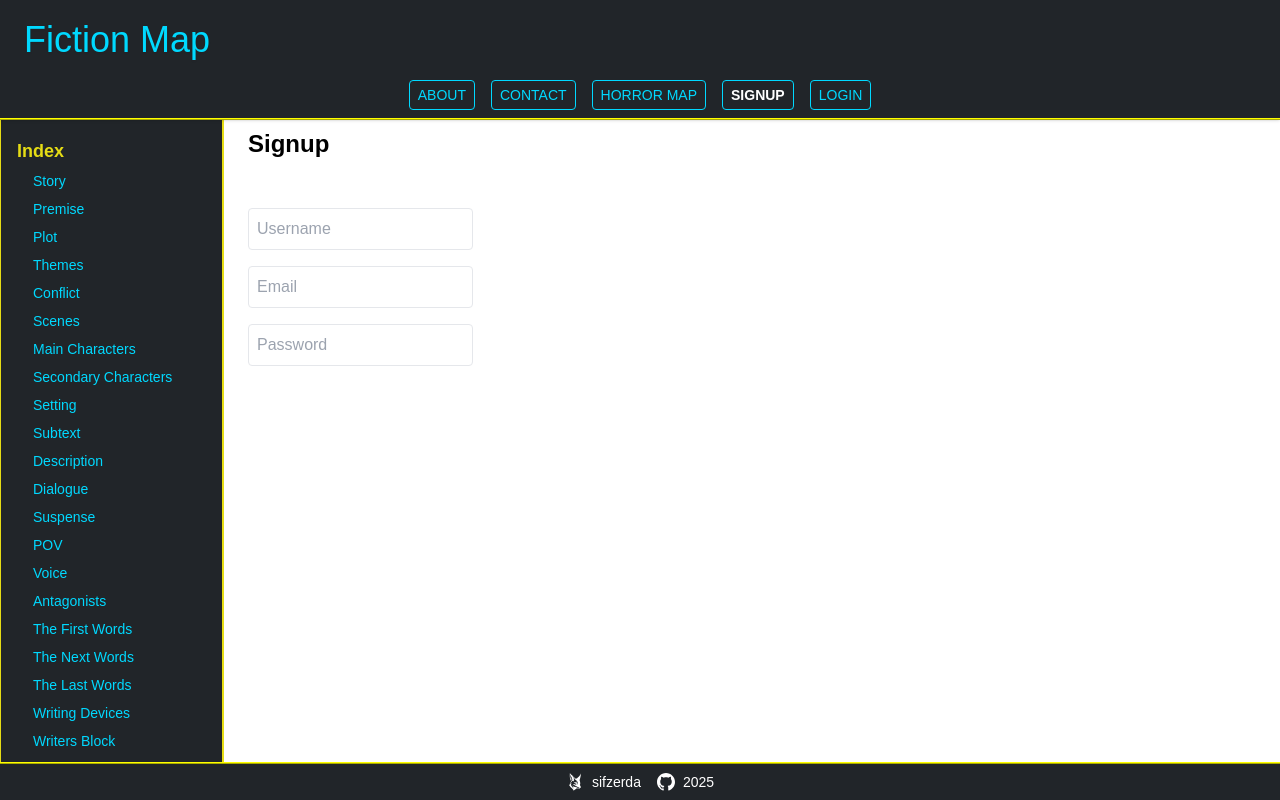
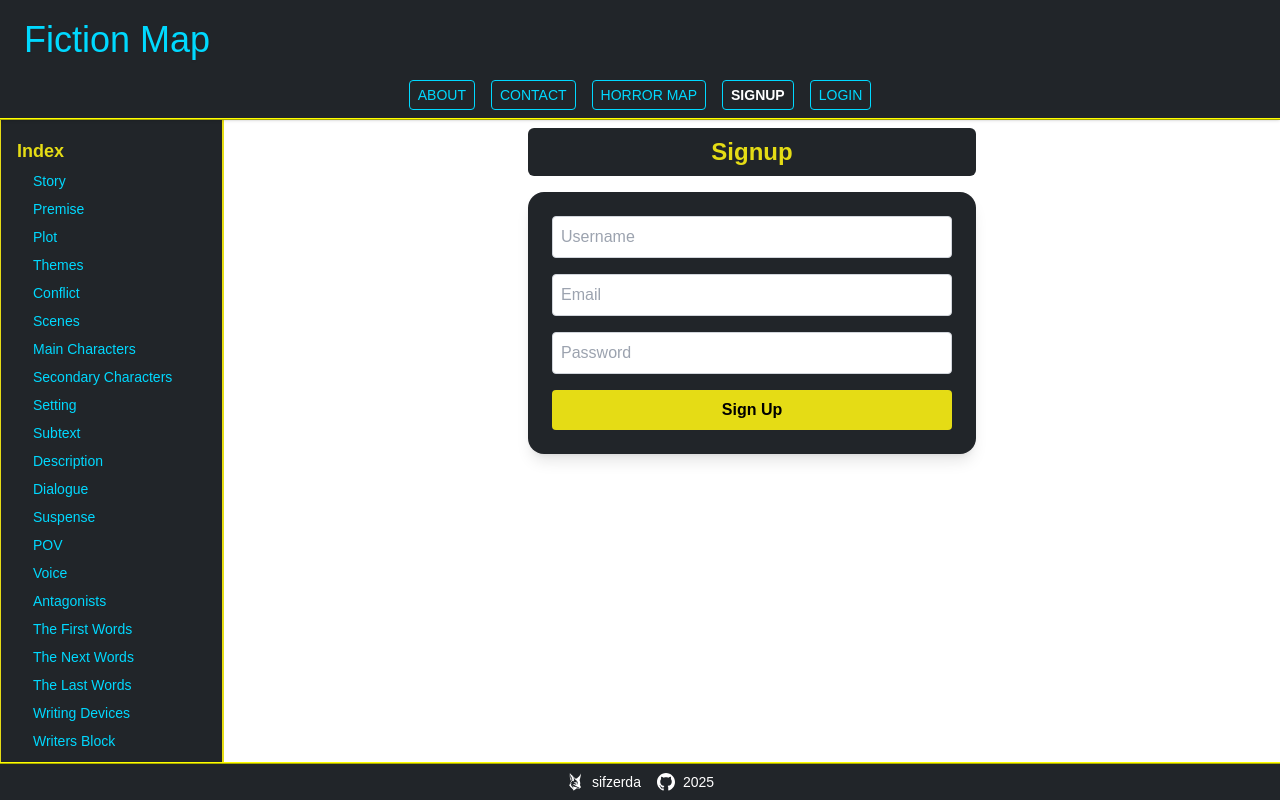
Before and after one commit to sifzerda/next-fiction, a Next.js app: page /signup in a window 1280 px wide. Built offline with nearby package versions, Linux system fonts and the light colour scheme; a web font is replaced by a local one.

Commit message:
login signup and contact form styled the same

```diff
--- a/src/app/contact/page.js
+++ b/src/app/contact/page.js
@@ -9,9 +9,11 @@ function Contact() {
   return (
     <Layout>
       <div className="flex flex-col items-center justify-center min-h-[60vh] w-full px-4 text-center">
-        <div className="max-w-md w-full">
-          <h1 className="text-2xl font-bold mb-2 bg-bootstrapDark rounded-md text-yellow">Contact Me</h1>
-          <p className="mb-3">If you have comments or questions, let me know!</p>
+        <div className="max-w-md w-full space-y-4">
+          <h1 className="text-2xl font-bold bg-bootstrapDark text-yellow px-4 py-2 rounded-md">
+            Contact Me
+          </h1>
+          <p className="text-black">If you have comments or questions, let me know!</p>
 
           <div className="bg-bootstrapDark rounded-2xl shadow-lg p-6">
             <form
@@ -31,25 +33,25 @@ function Contact() {
                 name="name"
                 placeholder="Your Name / Reference"
                 required
-                className="p-2 border rounded text-black"
+                className="p-2 border border-gray-300 rounded text-black"
               />
               <input
                 type="email"
                 name="email"
                 placeholder="Your Email"
                 required
-                className="p-2 border rounded text-black"
+                className="p-2 border border-gray-300 rounded text-black"
               />
               <textarea
                 name="message"
                 placeholder="Your Message"
                 required
                 rows="5"
-                className="p-2 border rounded text-black"
+                className="p-2 border border-gray-300 rounded text-black"
               />
               <button
                 type="submit"
-                className="bg-yellow text-black py-2 px-4 rounded hover:bg-llBlue hover:text-white transition"
+                className="bg-yellow text-black font-semibold py-2 px-4 rounded hover:bg-llBlue hover:text-white transition"
               >
                 Send
               </button>
--- a/src/app/login/page.js
+++ b/src/app/login/page.js
@@ -1,5 +1,5 @@
 // src/app/login/page.js
-'use client';
+"use client";
 
 import { useState } from 'react';
 import { useRouter } from 'next/navigation';
@@ -17,14 +17,14 @@ export default function Login() {
 
     const res = await fetch('/api/login', {
       method: 'POST',
-      headers: { 'Content-Type': 'application/json' }, // <-- Add this to ensure JSON is parsed properly on server
+      headers: { 'Content-Type': 'application/json' },
       body: JSON.stringify({ email, password }),
     });
 
     const data = await res.json();
 
     if (res.ok) {
-      localStorage.setItem('token', data.token); // <-- Store token here
+      localStorage.setItem('token', data.token);
       setMessage('Login successful!');
       router.push('/');
     } else {
@@ -34,12 +34,18 @@ export default function Login() {
 
   return (
     <Layout>
-      <h1 className="text-2xl font-bold mb-4">Login</h1>
-      <form onSubmit={handleSubmit} className="flex flex-col gap-4 max-w-sm">
+      <div className="flex flex-col items-center justify-center min-h-[35vh] w-full px-4 text-center">
+        <div className="max-w-md w-full space-y-4">
+          <h1 className="text-2xl font-bold bg-bootstrapDark text-yellow px-4 py-2 rounded-md">
+            Login
+          </h1>
+
+          <div className="bg-bootstrapDark rounded-2xl shadow-lg p-6">
+            <form onSubmit={handleSubmit} className="flex flex-col gap-4">
               <input
                 type="email"
                 placeholder="Email"
-          className="border p-2 rounded text-black placeholder-gray-400"
+                className="p-2 border border-gray-300 rounded text-black placeholder-gray-400"
                 value={email}
                 onChange={(e) => setEmail(e.target.value)}
                 required
@@ -48,7 +54,7 @@ export default function Login() {
               <input
                 type="password"
                 placeholder="Password"
-          className="border p-2 rounded text-black placeholder-gray-400"
+                className="p-2 border border-gray-300 rounded text-black placeholder-gray-400"
                 value={password}
                 onChange={(e) => setPassword(e.target.value)}
                 required
@@ -56,15 +62,18 @@ export default function Login() {
 
               <button
                 type="submit"
-          className="bg-blue-600 text-white px-4 py-2 rounded hover:bg-blue-700"
+                className="bg-yellow text-black font-semibold py-2 px-4 rounded hover:bg-llBlue hover:text-white transition"
               >
                 Login
               </button>
 
               {message && (
-          <p className="mt-4 text-sm text-red-600">{message}</p>
+                <p className="text-sm text-yellow text-center mt-2">{message}</p>
               )}
             </form>
+          </div>
+        </div>
+      </div>
     </Layout>
   );
 }
--- a/src/app/plot/page.js
+++ b/src/app/plot/page.js
@@ -13,7 +13,7 @@ return (
     <Layout>
       {/* 1st Banner Box */}
       <div className="mt-4 bg-bootstrapDark border border-black text-white rounded-sm px-6 pt-4 pb-4 w-full max-w-screen-xl mx-auto">
-        <h1 className="font-geistMono uppercase text-xl font-semibold text-yellow mb-2 text-center">Premise</h1>
+        <h1 className="font-geistMono uppercase text-xl font-semibold text-yellow mb-2 text-center">Plot</h1>
 
         <blockquote className="text-sm italic mb-2">
           “Whatever good or bad fortune may come our way we can always give it meaning and transform it into something of value.”
--- a/src/app/signup/page.js
+++ b/src/app/signup/page.js
@@ -26,12 +26,9 @@ function Signup() {
       const data = text ? JSON.parse(text) : {};
 
       if (res.ok) {
-        // Store JWT in localStorage
         if (data.token) {
           localStorage.setItem('token', data.token);
         }
-
-        // Redirect user
         router.push('/');
       } else {
         setMessage(data.message || data.error || 'Signup failed.');
@@ -44,37 +41,51 @@ function Signup() {
 
   return (
     <Layout>
-      <h1 className="text-2xl font-bold mb-4">Signup</h1>
-      <form onSubmit={handleSubmit} className="flex flex-col gap-4 max-w-sm">
+      <div className="flex flex-col items-center justify-center min-h-[40vh] w-full px-4 text-center">
+        <div className="max-w-md w-full space-y-4">
+          <h1 className="text-2xl font-bold bg-bootstrapDark text-yellow px-4 py-2 rounded-md">
+            Signup
+          </h1>
+
+          <div className="bg-bootstrapDark rounded-2xl shadow-lg p-6">
+            <form onSubmit={handleSubmit} className="flex flex-col gap-4">
               <input
-          type="username"
+                type="text"
                 placeholder="Username"
                 value={username}
                 onChange={(e) => setUsername(e.target.value)}
                 required
-          className="border p-2 rounded text-black placeholder-gray-400"
+                className="p-2 border border-gray-300 rounded text-black placeholder-gray-400"
               />
               <input
                 type="email"
                 placeholder="Email"
                 value={email}
-          onChange={e => setEmail(e.target.value)}
+                onChange={(e) => setEmail(e.target.value)}
                 required
-          className="border p-2 rounded text-black placeholder-gray-400"
+                className="p-2 border border-gray-300 rounded text-black placeholder-gray-400"
               />
               <input
                 type="password"
                 placeholder="Password"
                 value={password}
-          onChange={e => setPassword(e.target.value)}
+                onChange={(e) => setPassword(e.target.value)}
                 required
-          className="border p-2 rounded text-black placeholder-gray-400"
+                className="p-2 border border-gray-300 rounded text-black placeholder-gray-400"
               />
-        <button type="submit" className="bg-blue-600 text-white px-4 py-2 rounded">
+              <button
+                type="submit"
+                className="bg-yellow text-black font-semibold py-2 px-4 rounded hover:bg-llBlue hover:text-white transition"
+              >
                 Sign Up
               </button>
+              {message && (
+                <p className="text-sm text-yellow text-center mt-2">{message}</p>
+              )}
             </form>
-      {message && <p className="mt-4 text-red-500">{message}</p>}
+          </div>
+        </div>
+      </div>
     </Layout>
   );
 }
```
Also changed, not shown: 1 other file (tests, documents, lock files or other folders). Lines whose indentation alone changed are shown as unchanged.
